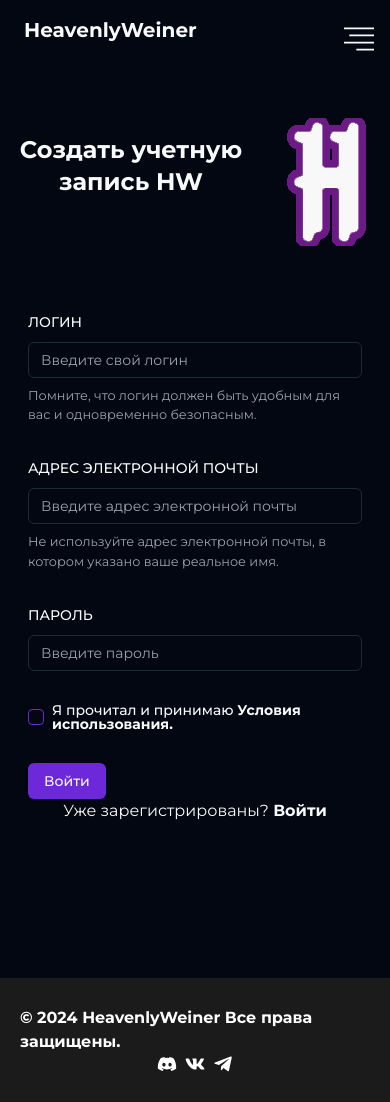
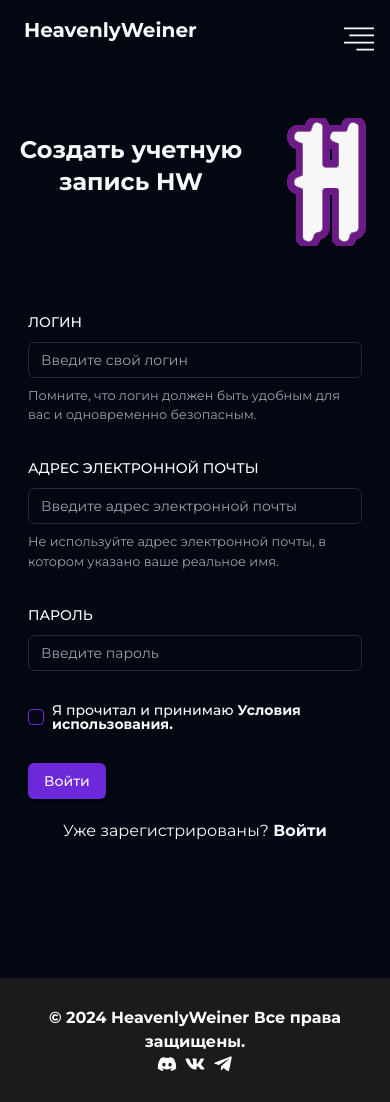
Before and after one commit to Z1ppzy/bigweb, a React (Vite) app: page /register in a window 390 px wide. Built offline with nearby package versions, Linux system fonts and the light colour scheme.

Commit message:
add new style for DropDownMenu, Footer, Profile, Register, Rewards, Rules

```diff
--- a/src/Pages/Profile.tsx
+++ b/src/Pages/Profile.tsx
@@ -47,7 +47,7 @@ export default function Profile() {
     <>
       <div>
         {user && (
-          <h1 className='font-bold text-someblack text-3xl p-6 text-center md:text-left'>
+          <h1 className='font-bold text-someblack text-3xl p-6 text-center md:text-left dark:text-white'>
             {randomGreeting} {user?.name}!
           </h1>
         )}{' '}
@@ -62,13 +62,13 @@ export default function Profile() {
                     <AvatarFallback>None</AvatarFallback>
                   </Avatar>
                   <div className='flex flex-col md:pl-6 text-md text-someblack text-lg'>
-                    <p className='font-medium'>
+                    <p className='font-medium dark:text-white'>
                       Почта: <b> {user.email}</b>
                     </p>
-                    <p className='font-medium'>
+                    <p className='font-medium dark:text-white'>
                       Роль: <b>{user.role}</b>
                     </p>
-                    <p className='font-medium'>
+                    <p className='font-medium dark:text-white'>
                       Аккаунт создан:{' '}
                       <b>{format(user.created_at, { date: 'medium' })}</b>
                     </p>
--- a/src/Pages/Register.tsx
+++ b/src/Pages/Register.tsx
@@ -58,7 +58,7 @@ export default function Register() {
         config
       );
       navigate('/profile');
-      console.log(res)
+      console.log(res);
     } catch (err) {}
   }
 
@@ -79,7 +79,11 @@ export default function Register() {
               <FormItem>
                 <FormLabel>ЛОГИН</FormLabel>
                 <FormControl>
-                  <Input type='text' placeholder='Введите свой логин' {...field} />
+                  <Input
+                    type='text'
+                    placeholder='Введите свой логин'
+                    {...field}
+                  />
                 </FormControl>
                 <FormDescription>
                   Помните, что логин должен быть удобным для вас и одновременно
@@ -136,20 +140,24 @@ export default function Register() {
               htmlFor='terms'
               className='text-sm font-medium leading-none peer-disabled:cursor-not-allowed peer-disabled:opacity-70 '
             >
-              Я прочитал и принимаю {' '}
-              <Link to='/terms'><span className='hover:text-purple-800 font-bold'>Условия использования.</span></Link>
+              Я прочитал и принимаю
+              <Link to='/terms' className='hover:text-purple-800 font-bold'>
+                <> Условия использования.</>
+              </Link>
             </label>
           </div>
 
           <Button type='submit'>Войти</Button>
         </form>
       </Form>
-      <p className='text-center'>
-        Уже зарегистрированы?{' '}
-        <Link to='/login' className='font-bold'>
-          Войти
-        </Link>
-      </p>
+      <div>
+        <p className='text-center mt-5'>
+          Уже зарегистрированы?
+          <Link to='/login' className='font-bold'>
+            <> Войти</>
+          </Link>
+        </p>
+      </div>
     </div>
   );
 }
--- a/src/Pages/Rewards.tsx
+++ b/src/Pages/Rewards.tsx
@@ -89,7 +89,7 @@ export default function Rewards() {
             ></img>
           </button>
         </div>
-        <div className='text-left mx-20'>
+        <div className='text-left mx-10 md:mx-20'>
           <h1
             className='text-2xl font-bold'
             style={{ borderBottom: '3px solid' }}
--- a/src/Pages/Rules.tsx
+++ b/src/Pages/Rules.tsx
@@ -4,7 +4,7 @@ import { Link } from 'react-router-dom';
 export default function Rules() {
   return (
     <div className='flex flex-col items-center'>
-      <div className='flex flex-col  bg-black px-6 py-2 rounded-xl w-fit'><Link to='/' ><HiMiniGlobeAsiaAustralia className='hover:hover:text-purple-800 text-5xl text-white' /></Link></div>
+      <div className='flex flex-col bg-black px-6 py-2 rounded-xl w-fit'><Link to='/' ><HiMiniGlobeAsiaAustralia className='hover:hover:text-purple-800 text-5xl text-white' /></Link></div>
       <h1 className='text-center text-2xl font-semibold'>
         Список правил для игры на сервере Minecraft.
       </h1>
--- a/src/components/DropDownMenu.tsx
+++ b/src/components/DropDownMenu.tsx
@@ -22,7 +22,7 @@ export default function DropDownMenu() {
       <SheetContent>
         <SheetHeader>
           <SheetTitle>
-            <span className='text-center'>Навигационное меню</span>
+            <p className='text-center font-bold text-2xl'>Навигационное меню</p>
           </SheetTitle>
           <SheetDescription>
             <Link to='/login' className='flex flex-col'>
--- a/src/components/Footer.tsx
+++ b/src/components/Footer.tsx
@@ -3,16 +3,16 @@ import { FaDiscord, FaVk, FaTelegramPlane } from 'react-icons/fa';
 export default function Footer() {
   return (
     <footer>
-      <div className='px-5 bg-footer flex flex-row justify-center '>
+      <div className='px-5 bg-footer flex flex-row justify-center text-center'>
         <div className='flex flex-col items-center py-7'>
           <p className='font-bold text-white'>
             © 2024 HeavenlyWeiner Все права защищены.
           </p>
           <div>
             <div className='flex flex-row gap-2 text-xl text-white '>
-              <a href='https://discord.gg/hBzsDYcGZg'><FaDiscord className='cursor-pointer hover:text-purple-500' /></a>
-              <a href='https://vk.com/heavenlyweiner'><FaVk className='cursor-pointer hover:text-purple-500' /></a>
-              <a href='https://t.me/heavenlyweiner'><FaTelegramPlane className='cursor-pointer hover:text-purple-500' /></a>
+              <a href='https://discord.gg/hBzsDYcGZg'><FaDiscord className='cursor-pointer hover:scale-110 duration-500' /></a>
+              <a href='https://vk.com/heavenlyweiner'><FaVk className='cursor-pointer hover:scale-110 duration-500' /></a>
+              <a href='https://t.me/heavenlyweiner'><FaTelegramPlane className='cursor-pointer hover:scale-110 duration-500' /></a>
               {/* <a href=''><FaYoutube className='cursor-pointer hover:text-purple-500' /></a> */}
             </div>
           </div>
```
